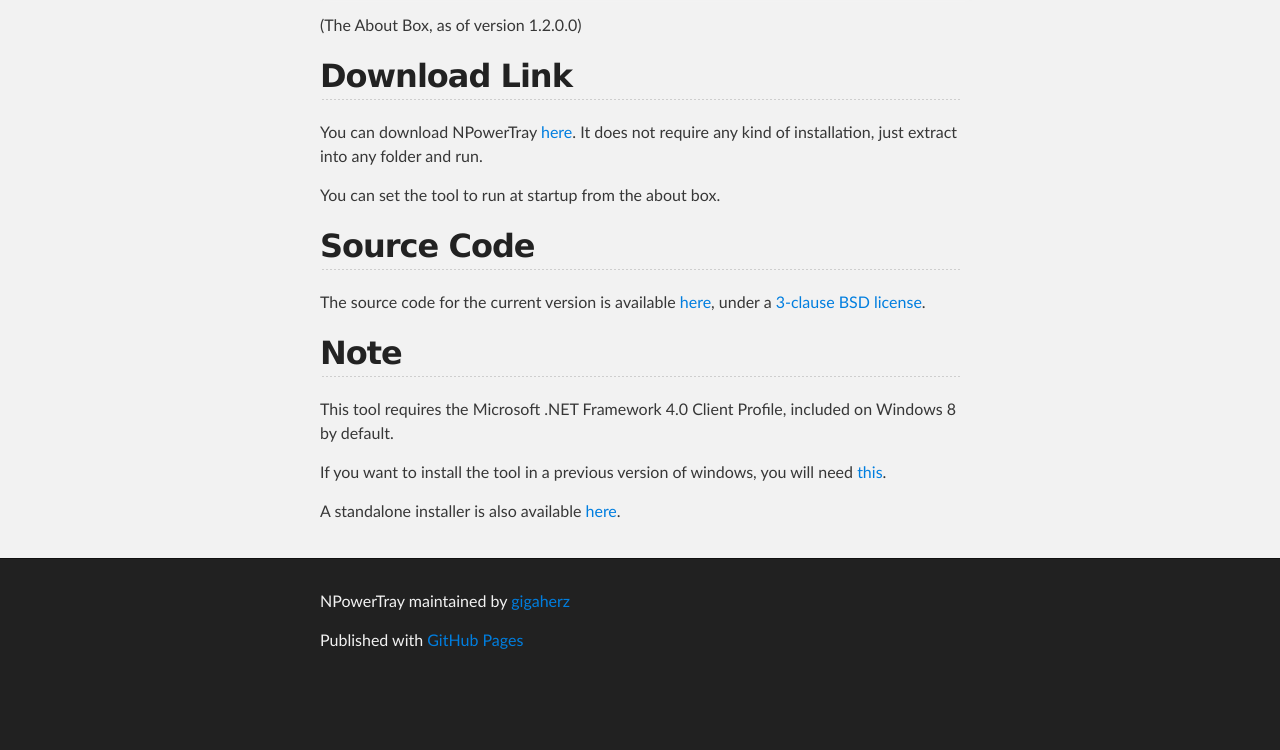
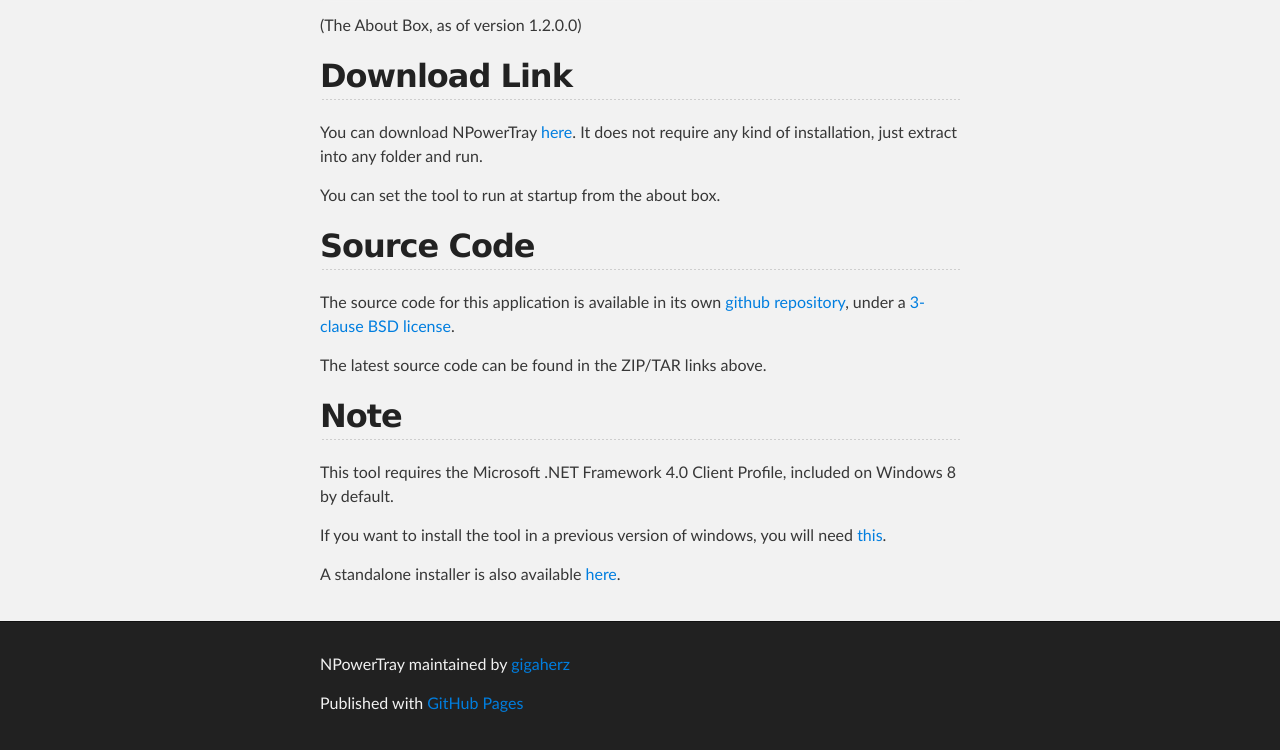
Before and after one commit to gigaherz/NPowerTray, a plain HTML site: page index.html in a window 1280 px wide. Shown: the part 918-1668 px from the top of the page. Before the commit the page ends 1605 px from the top, so only its background shows below. Drawn offline with Linux system fonts and the light colour scheme.

Commit message:
Update links.

```diff
--- a/index.html
+++ b/index.html
@@ -36,13 +36,15 @@
 
 <h2>Download Link</h2>
 
-<p>You can download NPowerTray <a href="https://github.com/downloads/gigaherz/NPowerTray/NPowerTray.zip">here</a>. It does not require any kind of installation, just extract into any folder and run.</p>
+<p>You can download NPowerTray <a href="https://dl.dropbox.com/u/743491/NPowerTray/NPowerTray-latest.zip">here</a>. It does not require any kind of installation, just extract into any folder and run.</p>
 
 <p>You can set the tool to run at startup from the about box.</p>
 
 <h2>Source Code</h2>
 
-<p>The source code for the current version is available <a href="https://github.com/downloads/gigaherz/NPowerTray/NPowerTray-src.zip">here</a>, under a <a href="license.html">3-clause BSD license</a>.</p>
+<p>The source code for this application is available in its own <a href="https://github.com/gigaherz/NPowerTray/">github repository</a>, under a <a href="license.html">3-clause BSD license</a>.</p>
+
+<p>The latest source code can be found in the ZIP/TAR links above</a>.</p>
 
 <h2>Note</h2>
 
```
